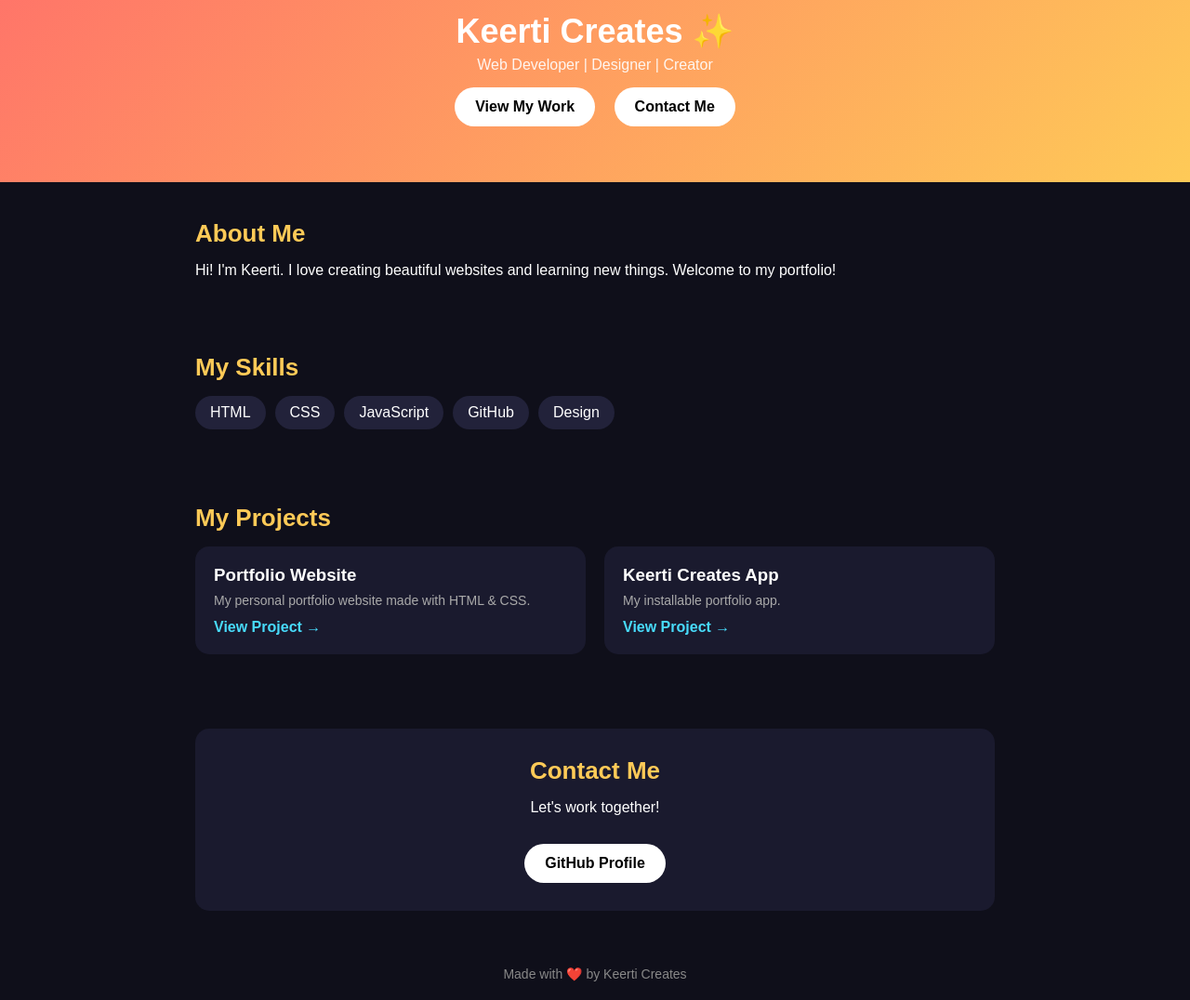
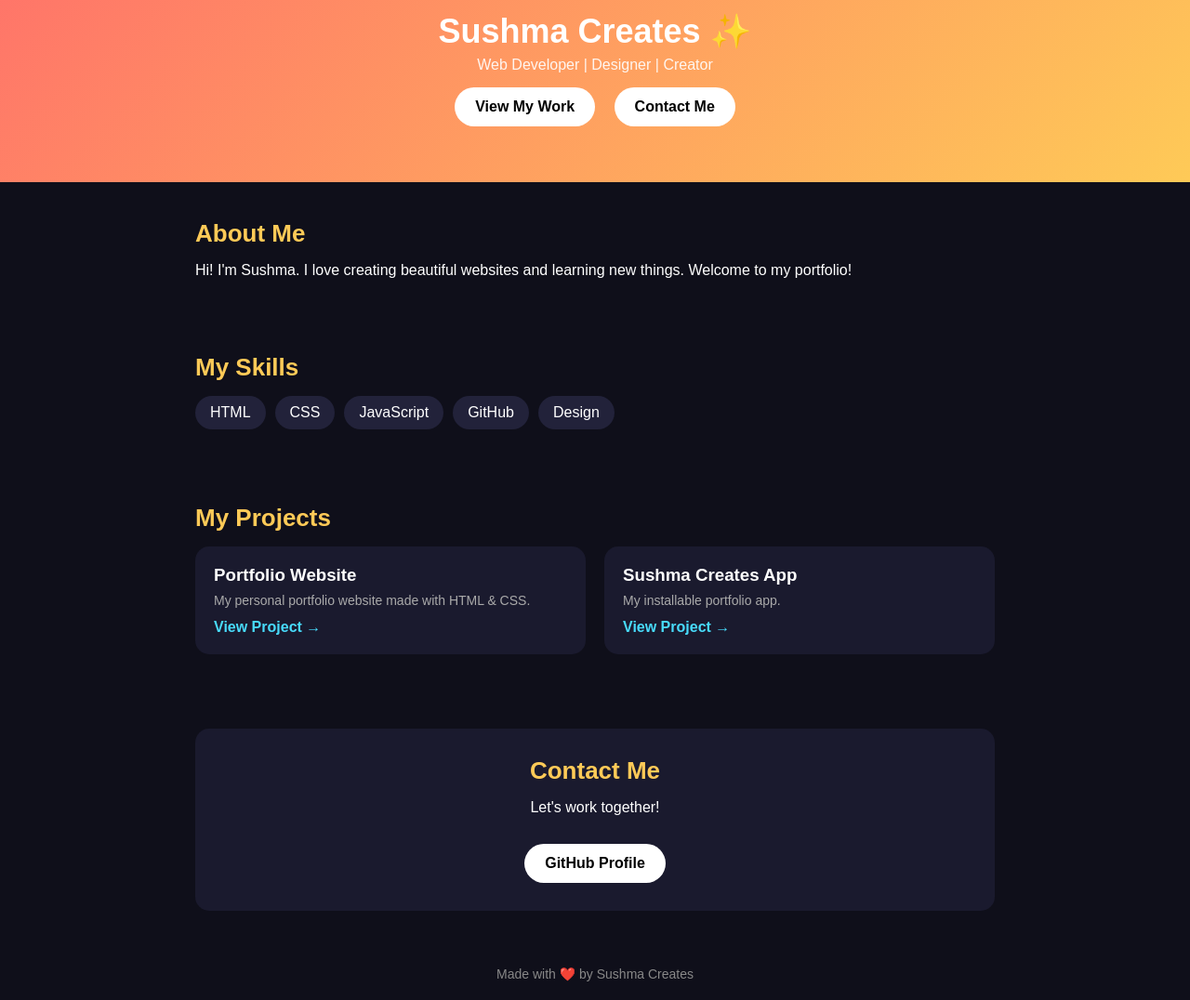
Before and after one commit to Sushma12126/CodeAlpha_Portfolio, a plain HTML site: page index.html in a window 1280 px wide. Shown: the part 183-1259 px from the top of the page at 93% size. Drawn offline with Linux system fonts and the light colour scheme.

Commit message:
index.html

```diff
--- a/index.html
+++ b/index.html
@@ -4,7 +4,7 @@
 <meta charset="UTF-8">
 <meta name="viewport" content="width=device-width, initial-scale=1.0">
 <link rel="manifest" href="manifest.json">
-<title>Keerti Creates</title>
+<title>Sushma Creates</title>
 <style>
 *{margin:0;padding:0;box-sizing:border-box;font-family:Arial,sans-serif}
 body{background:#0f0f1a;color:#fff}
@@ -29,15 +29,15 @@ footer{text-align:center;padding:20px;color:#888;font-size:14px}
 </head>
 <body>
 <header>
-<img src="https://github.com/Sushma12126.png" alt="Keerti">
-<h1>Keerti Creates ✨</h1>
+<img src="https://github.com/Sushma12126.png" alt="Sushma">
+<h1>Sushma Creates ✨</h1>
 <p>Web Developer | Designer | Creator</p>
 <a class="btn" href="#projects">View My Work</a>
 <a class="btn" href="#contact">Contact Me</a>
 </header>
 <section>
 <h2>About Me</h2>
-<p>Hi! I'm Keerti. I love creating beautiful websites and learning new things. Welcome to my portfolio!</p>
+<p>Hi! I'm Sushma. I love creating beautiful websites and learning new things. Welcome to my portfolio!</p>
 </section>
 <section>
 <h2>My Skills</h2>
@@ -58,7 +58,7 @@ footer{text-align:center;padding:20px;color:#888;font-size:14px}
 <a href="#">View Project →</a>
 </div>
 <div class="card">
-<h3>Keerti Creates App</h3>
+<h3>Sushma Creates App</h3>
 <p>My installable portfolio app.</p>
 <a href="#">View Project →</a>
 </div>
@@ -72,7 +72,7 @@ footer{text-align:center;padding:20px;color:#888;font-size:14px}
 </div>
 </section>
 <footer>
-<p>Made with ❤️ by Keerti Creates</p>
+<p>Made with ❤️ by Sushma Creates</p>
 </footer>
 </body>
 </html>
```
